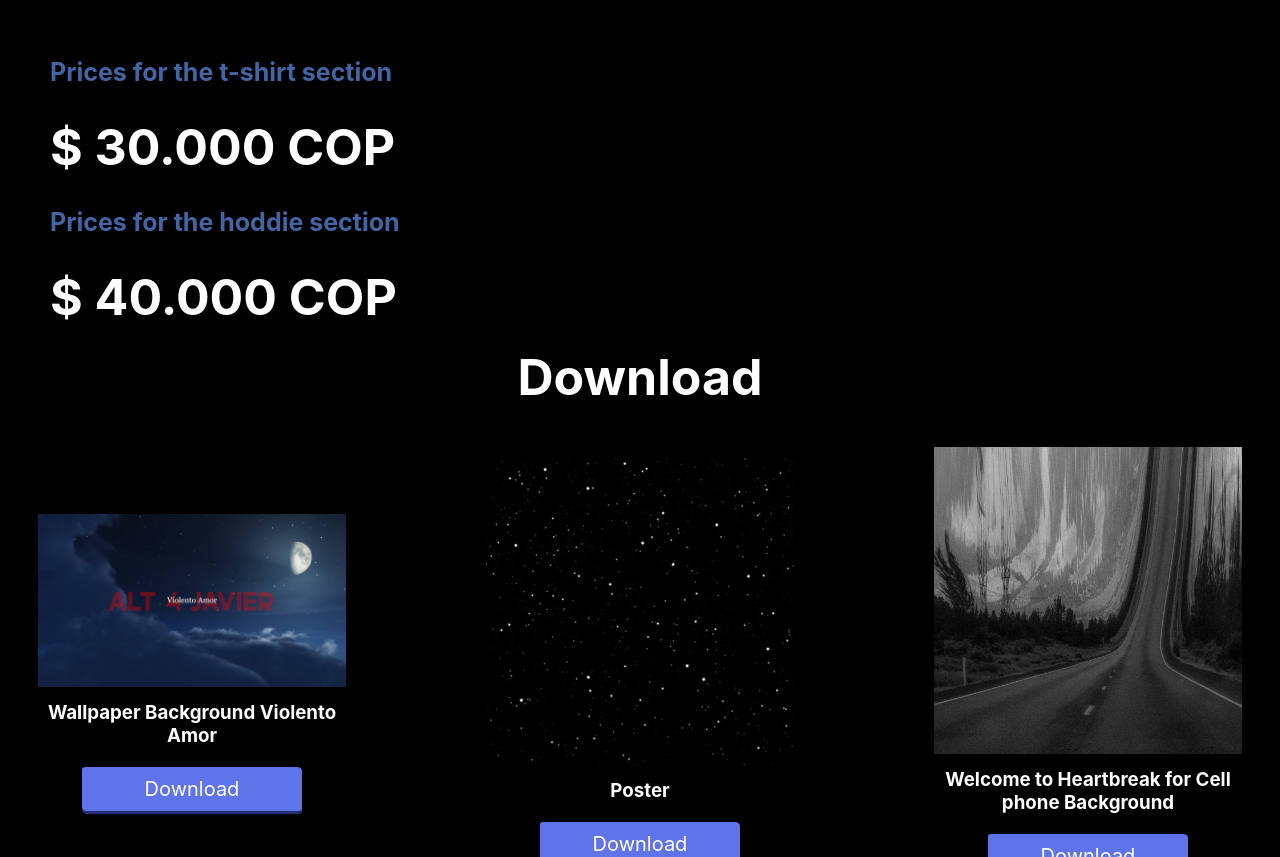
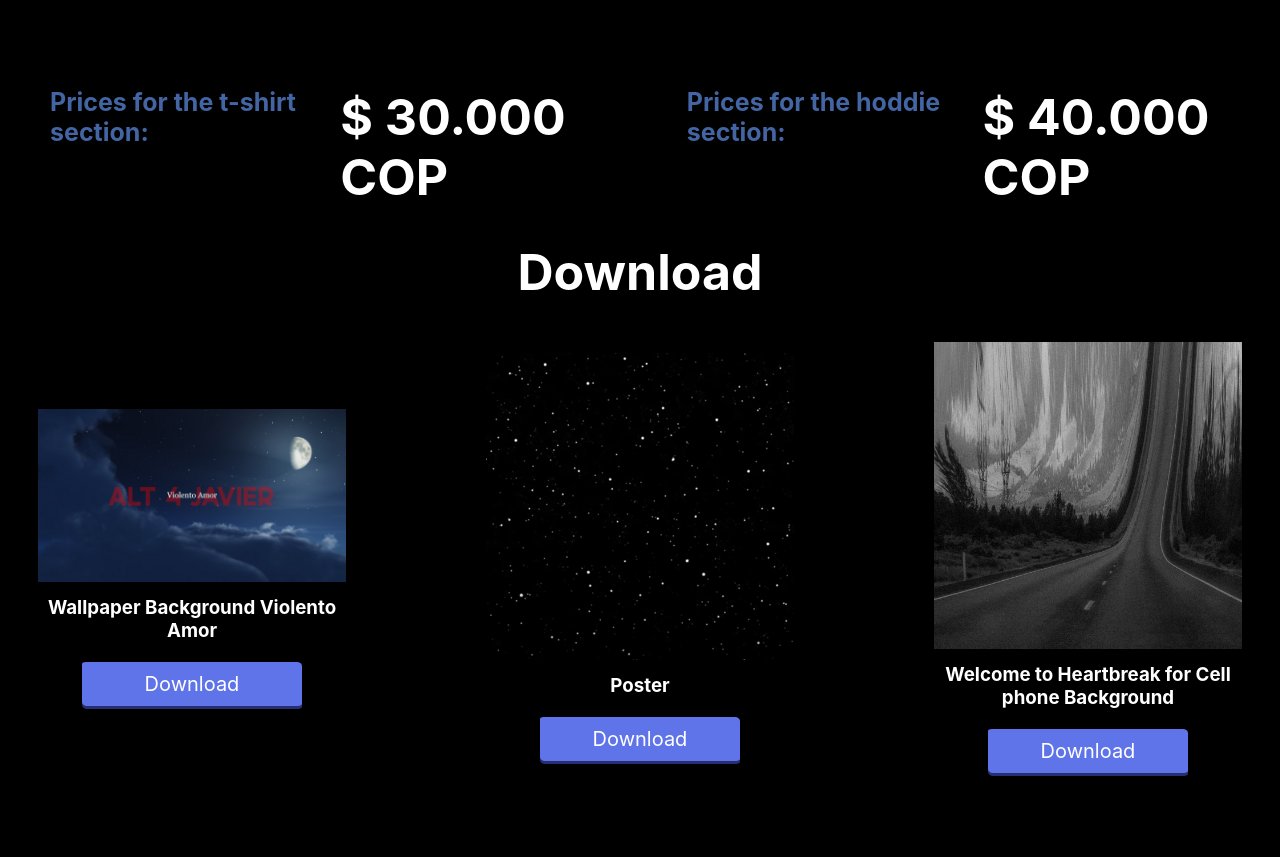
Before and after one commit to Alt4Javier/merch, a plain HTML site: page index.html in a window 1280 px wide. Shown: the part 1991-2848 px from the top of the page. Drawn offline with Linux system fonts and the light colour scheme.

Commit message:
Add files via upload

```diff
--- a/css/styles.css
+++ b/css/styles.css
@@ -151,8 +151,18 @@ nav > a{
 	margin: auto;
 }
 
+.precios{
+    margin-top: 30px;
+    margin-bottom: 30px;
+}
+
+.precios-div{
+    display: flex;
+    justify-content: start;
+}
+
 .precio-camisetas-titulo{
-    margin-right: 50px;
+    margin-right: 10px;
     margin-left: 50px;
     margin-top: 30px;
     color: rgb(67, 101, 163);
@@ -161,35 +171,32 @@ nav > a{
 
 .precio-camisetas{
     margin-right: 50px;
-    margin-left: 50px;
+    margin-left: 30px;
     margin-top: 30px;
-    margin-bottom: 10px;
+    margin-bottom: 5px;
     color: white;
     font-size: 50px;
 }
 
 .precio-sudaderas-titulo{
-    margin-right: 50px;
+    margin-right: 10px;
     margin-left: 50px;
     margin-top: 30px;
     color: rgb(67, 101, 163);
     font-size: 25px;
-    ;
 }
 
 .precio-sudaderas{
     margin-right: 50px;
-    margin-left: 50px;
+    margin-left: 30px;
     margin-top: 30px;
-    margin-bottom: 10px;
+    margin-bottom: 5px;
     color: white;
     font-size: 50px;
-    ;
 }
 
 .seccion-descarga{
     padding-bottom: 30px;
-
 }
 
 .title-descarga{
--- a/index.html
+++ b/index.html
@@ -5,7 +5,7 @@
     <meta http-equiv="X-UA-Compatible" content="IE=edge">
     <meta name="viewport" content="width=device-width, initial-scale=1.0">
     <meta name="keywords" content="Alt 4 Javier, sounds, share, sound, audio,  music, Twitch, Redes Sociales, Sorrows In Night, Steps To Freedom, Dark Melancholy">
-    <meta name="description" content="Oficial Merch of 'Alt 4 Javier: Oficial Site'. ">
+    <meta name="description" content="Oficial Merch of: Alt 4 Javier - Oficial Site. ">
     <meta name="author" content="Alt 4 Javier">
     <meta name="robots" content="index">
     <title>Alt 4 Javier: Merch</title>
@@ -88,10 +88,12 @@
         </section>
     </section>
     <section class="precios">
-        <h3 class="precio-camisetas-titulo">Prices for the t-shirt section</h3>
-        <h3 class="precio-camisetas">$ 30.000 COP</h3>
-        <h3 class="precio-sudaderas-titulo">Prices for the hoddie section</h3>
-        <h3 class="precio-sudaderas">$ 40.000 COP</h3>
+        <div class="precios-div">
+            <h3 class="precio-camisetas-titulo">Prices for the t-shirt section:</h3>
+            <h3 class="precio-camisetas">$ 30.000 COP</h3>
+            <h3 class="precio-sudaderas-titulo">Prices for the hoddie section:</h3>
+            <h3 class="precio-sudaderas">$ 40.000 COP</h3>
+        </div>
     </section>
     <section class="seccion-descarga">
         <h2 class="title-descarga">Download</h2>
```
